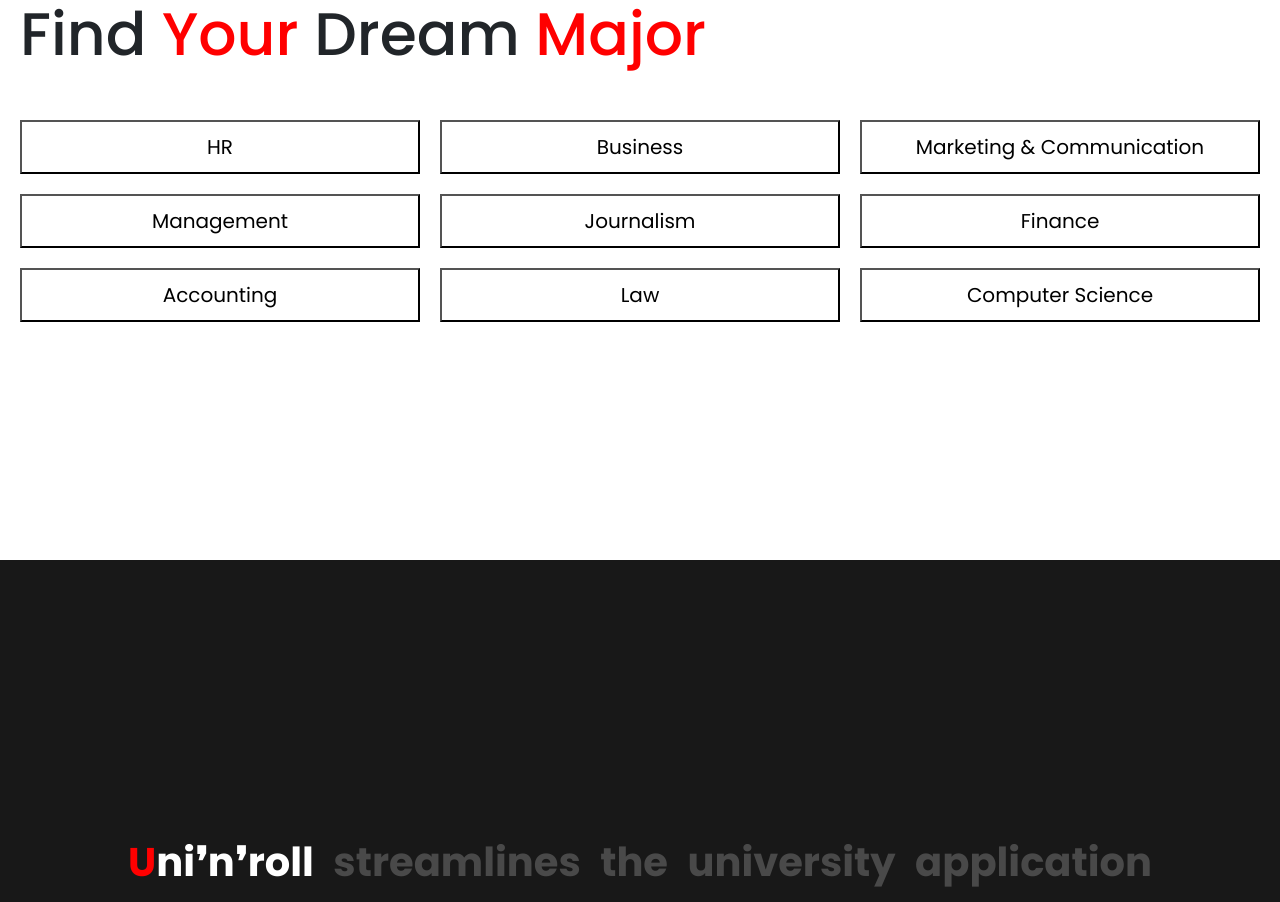
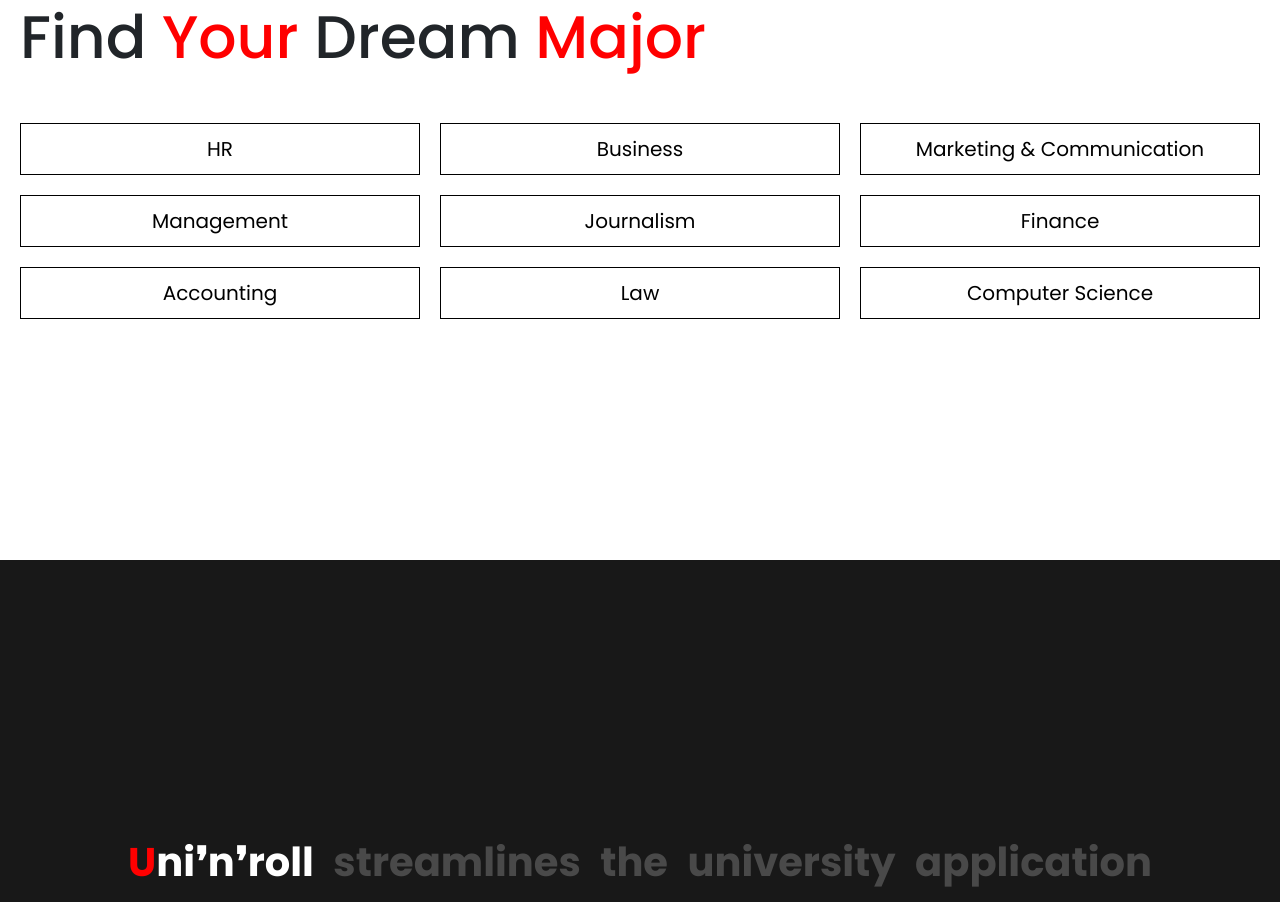
Before and after one commit to fuckence/uninroll, a React (Create React App) app: page / in a window 1280 px wide. Shown: the part 1040-1942 px from the top of the page. Built offline with nearby package versions, Linux system fonts and the light colour scheme.

Commit message:
border category part

```diff
--- a/src/components/Category/Category.css
+++ b/src/components/Category/Category.css
@@ -1,4 +1,5 @@
 .category-btn {
     background-color: #fff;
     border-radius: 0;
+    border: 1px solid #000;
 }
```
